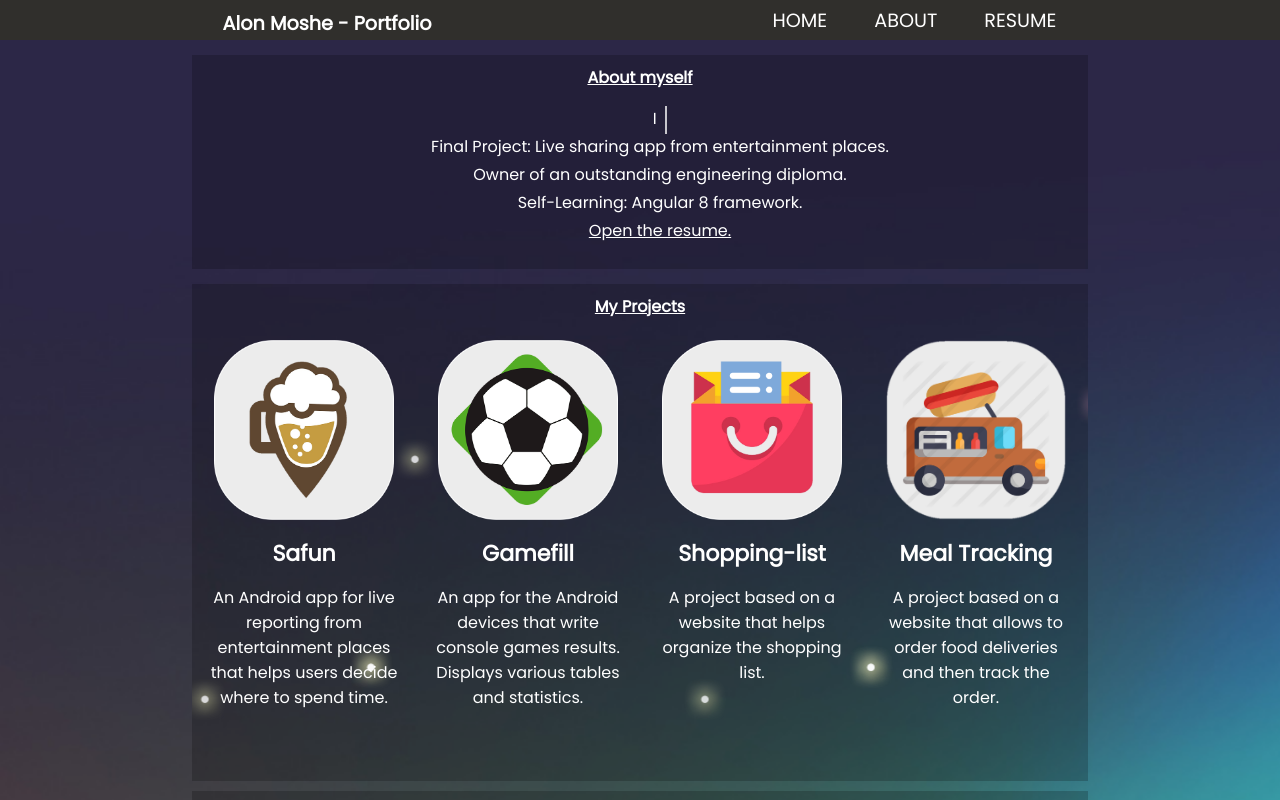
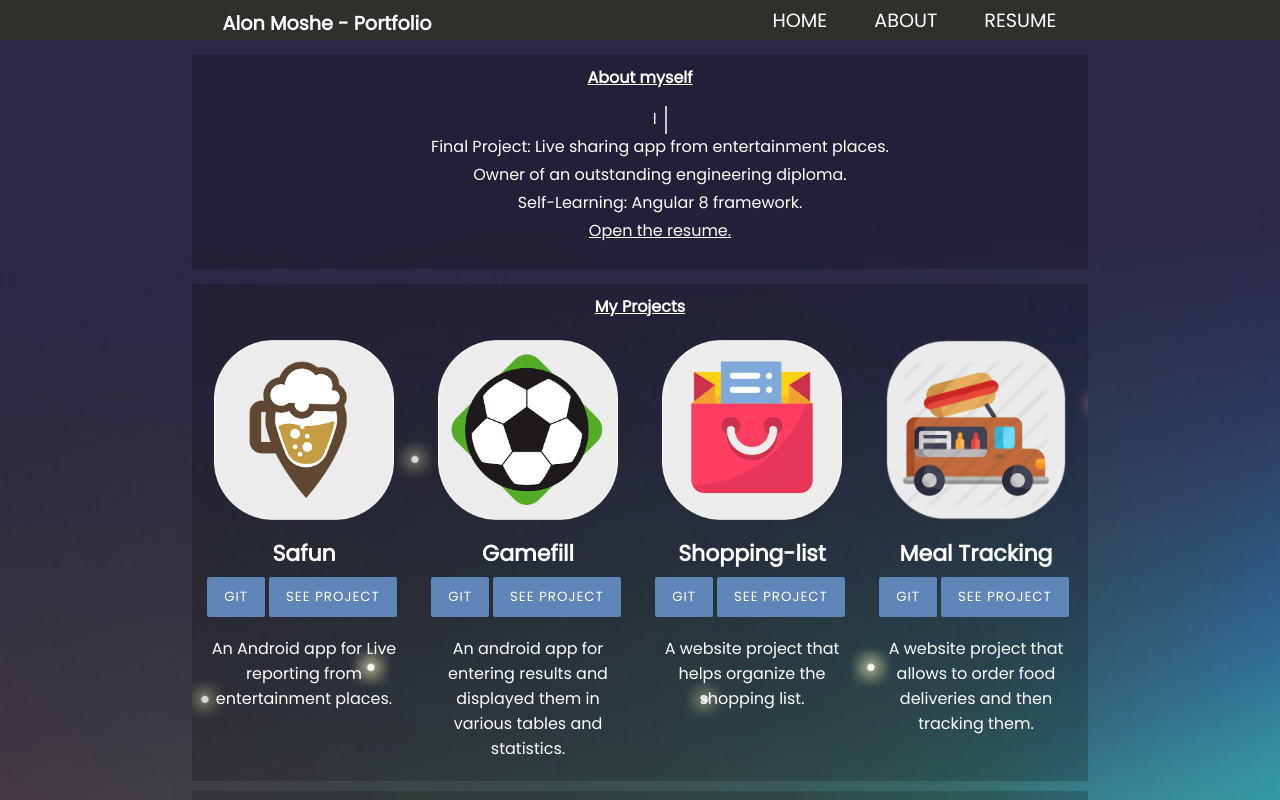
Before and after one commit to alon3192/portfolio, an Angular app: page / in a window 1280 px wide. Shown: the top 800 px of the page. Built offline with nearby package versions, Linux system fonts and the light colour scheme; no server answers; a web font is replaced by a local one.

Commit message:
add git link

```diff
--- a/src/app/about-me/about-me.component.scss
+++ b/src/app/about-me/about-me.component.scss
@@ -63,5 +63,4 @@
     100% {
         transform: scale(1);
     }
-
 }
--- a/src/app/app.component.ts
+++ b/src/app/app.component.ts
@@ -14,7 +14,7 @@ export class AppComponent implements OnInit{
   ngOnInit()
   {
     this.dataService.fetchProducts();
-   /* this.dataService.newEnteryToTheWebsite();*/
+    this.dataService.newEnteryToTheWebsite();
   }
 
 
--- a/src/app/card-project/card-project.component.html
+++ b/src/app/card-project/card-project.component.html
@@ -1,10 +1,15 @@
 <div class="background1">
    <h4>My Projects</h4>
    <div class="cards" id="projects">
-      <div *ngFor="let project of projects; let i=index" class="card" (click)="projectClicked(project)">
+      <div *ngFor="let project of projects; let i=index" class="card">
          <img src="../../assets/images/{{project.image}}" alt="" id={{project.name}}>
          <h2> {{project.name}}</h2>
+         <div class="options">
+            <button id="git" (click)="openGit(project)">Git</button>
+            <button  (click)="projectClicked(project)">see project</button>
+         </div>
          <p>{{project.description}}</p>
+
          <div class="border{{i}}"></div>
       </div>
    </div>
--- a/src/app/card-project/card-project.component.scss
+++ b/src/app/card-project/card-project.component.scss
@@ -34,7 +34,6 @@ h4:hover {
 
     & .card {
         width: 25%;
-        cursor: pointer;
         position: relative;
         overflow: hidden;
         text-align: center;
@@ -42,13 +41,14 @@ h4:hover {
         justify-content: center;
         margin-top: 10px;
 
-        &:hover {
-           animation: image_raise 0.5s 0s 1;
-        }
+
 
         & img {
             width: 80%;
             margin-top: 5%;
+            &:hover {
+                animation: increase_img 0.5s 0s 1;
+            }
         }
         & h2 {
             margin: 0;
@@ -57,6 +57,51 @@ h4:hover {
             margin-top: 10px;
             font-size: 22px;
         }
+        & .options {
+            margin-top: 7px;
+
+            & button {
+                background: rgb(96, 133, 183);
+                color: #fff;
+                border: 2px solid rgb(96, 133, 183);
+                margin-right: 4px;
+                margin-bottom: 4px;
+                font-weight: 400;
+                text-transform: uppercase;
+                letter-spacing: 1px;
+                border-radius: 2px;
+                transition: 0.5s;
+                padding: 8px 15px;
+                cursor: pointer;
+
+                &::before {
+                    content: '';
+                    position: absolute;
+                    left: 0;
+                    top: 0;
+                    width: 100%;
+                    height: 100%;
+                    background: rgb(150, 174, 207);
+                    transition: transform 0.5s;
+                    transform-origin: top;
+                    transform: scaleX(0);
+                    z-index: -1;
+                }
+                &:hover
+                {
+                    background: rgb(150, 174, 207);
+                    opacity: 1;
+                    filter: blur(0);
+
+                    &::before {
+                        transition: transform 0.5s;
+                        transform-origin: bottom;
+                        transform: scaleX(1);
+                    }
+                }
+            }
+        }
+
         & p{
           padding: 15px;
           margin: 0;
@@ -65,17 +110,19 @@ h4:hover {
     }
 }
 
-@keyframes image_raise {
+@keyframes increase_img {
     0% {
+        transform: scale(1);
+    }
+    50% {
+        transform: scale(1.1);
 
     }
-    50% {
-        margin-top: 0;
-    }
-
     100% {
+        transform: scale(1);
     }
 }
+
 @keyframes moving {
     0% {background-position: 0% 0%;}
 
--- a/src/app/card-project/card-project.component.ts
+++ b/src/app/card-project/card-project.component.ts
@@ -20,13 +20,9 @@ export class CardProjectComponent implements OnInit {
 
   projectClicked(project:Project)
   {
-    if(project.name === 'Shopping-list')
+    if(project.webSrc !== '')
     {
-      window.open('https://shopping-list-d9877.firebaseapp.com/');
-    }
-    else if(project.name === 'Meal Tracking')
-    {
-      window.open('https://meal-tracking-86b90.firebaseapp.com/');
+      window.open(project.webSrc);
     }
     else
     {
@@ -34,7 +30,13 @@ export class CardProjectComponent implements OnInit {
       window.scroll(0,0);
       this.router.navigate([project.name]);
     }
+
   }
+
+   openGit(project:Project)
+   {
+     window.open(project.gitSrc);
+   }
 
 
   writeContent(project:Project)
--- a/src/app/data.service.ts
+++ b/src/app/data.service.ts
@@ -14,10 +14,10 @@ export class DataService {
   constructor(private http:HttpClient) {}
 
   projects:Project [] = [
-    new Project("Safun", "safun_icon1.png", "An Android app for live reporting from entertainment places that helps users decide where to spend time."),
-    new Project("Gamefill", "soccer_icon1.png", "An app for the Android devices that write console games results. Displays various tables and statistics."),
-    new Project("Shopping-list", "shopping_icon1.png", "A project based on a website that helps organize the shopping list."),
-    new Project("Meal Tracking", "meal-tracking.png", "A project based on a website that allows to order food deliveries and then track the order."),
+    new Project("Safun", "safun_icon1.png", "An Android app for Live reporting from entertainment places.", "https://github.com/alon3192/Safun", ""),
+    new Project("Gamefill", "soccer_icon1.png", "An android app for entering results and displayed them in various tables and statistics.", "https://github.com/alon3192/res", ""),
+    new Project("Shopping-list", "shopping_icon1.png", "A website project that helps organize the shopping list.", "https://github.com/alon3192/shopping-list", "https://shopping-list-d9877.firebaseapp.com/"),
+    new Project("Meal Tracking", "meal-tracking.png", "A website project that allows to order food deliveries and then tracking them.", "https://github.com/alon3192/meal-tracking", "https://meal-tracking-86b90.firebaseapp.com/"),
   ];
 
   languages:Detail[] = [
--- a/src/app/project.model.ts
+++ b/src/app/project.model.ts
@@ -1,4 +1,5 @@
 export class Project {
 
-    constructor (public name:string, public image:string, public description:string) {}
+    constructor (public name:string, public image:string, public description:string,
+                public gitSrc:string, public webSrc:string) {}
 }
```
Also changed, not shown: src/assets/images/github.png (added).
